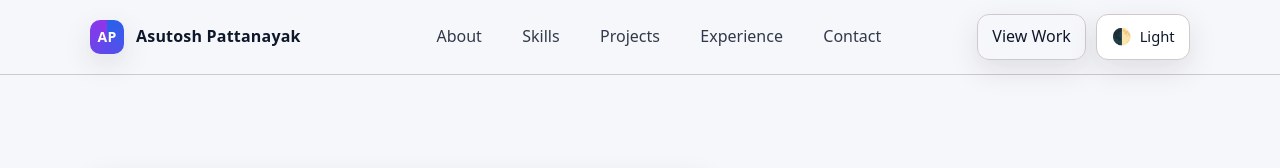
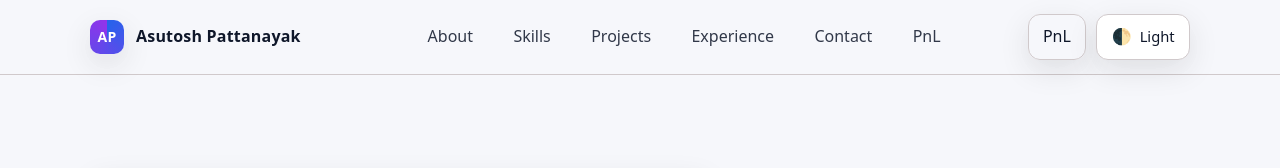
Before and after one commit to asutoosh/asutoosh.github.io, a plain HTML site: page index.html in a window 1280 px wide. Shown: the top 168 px of the page. Drawn offline with Linux system fonts and the light colour scheme.

Commit message:
Add PnL link to navigation and update actions

```diff
--- a/index.html
+++ b/index.html
@@ -260,10 +260,15 @@
           <li><a href="#projects">Projects</a></li>
           <li><a href="#experience">Experience</a></li>
           <li><a href="#contact">Contact</a></li>
+          <li><a href="pnl.html">PnL</a></li>
         </ul>
       </nav>
+<!--       <div class="actions">
+        <a class="btn ghost" href="#projects">View Work</a>
+        <button class="btn theme-toggle" id="themeToggle" role="switch" aria-checked="false" title="Toggle theme">
+           -->
       <div class="actions">
-        <a class="btn ghost" href="#projects">View Work</a>
+        <a class="btn ghost" href="pnl.html">PnL</a>
         <button class="btn theme-toggle" id="themeToggle" role="switch" aria-checked="false" title="Toggle theme">
           <span aria-hidden="true">🌓</span><span class="label" style="font-size:.92rem">Dark</span>
         </button>
```
